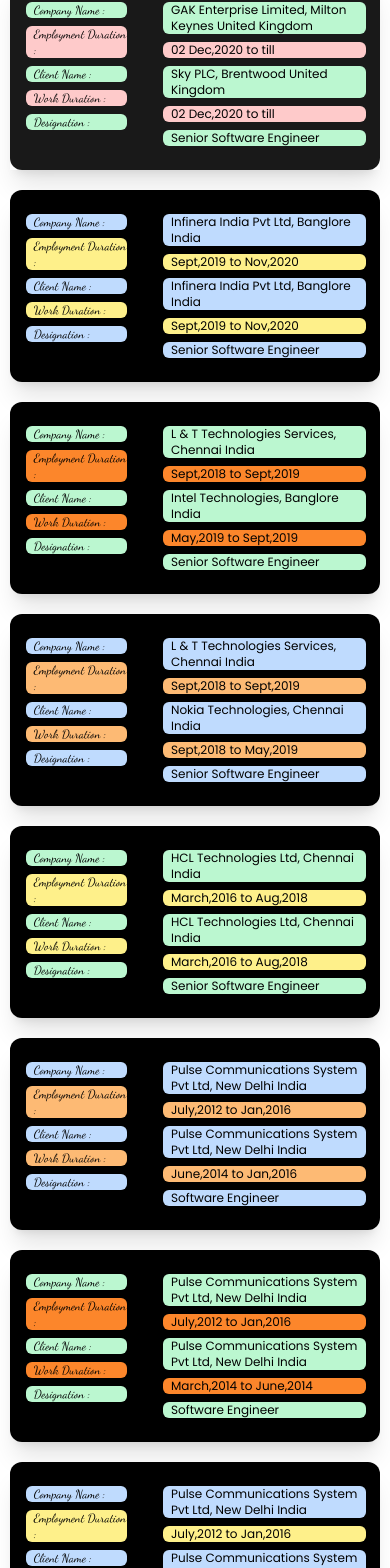
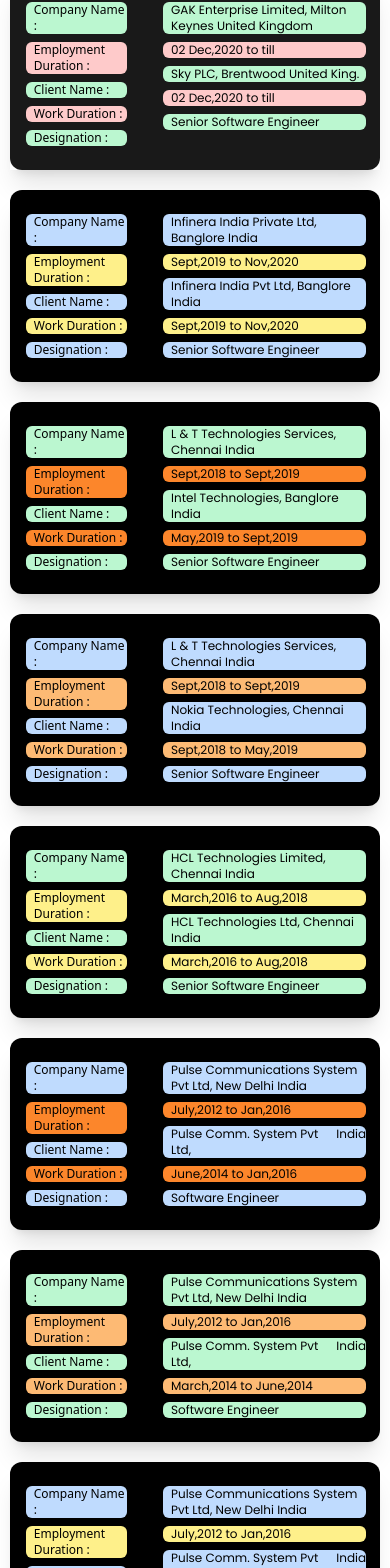
Before and after one commit to panchaldeepak49/KulPortfolio, a React (Vite) app: page / in a window 390 px wide. Shown: the part 3130-4698 px from the top of the page. Built offline with nearby package versions, Linux system fonts and the light colour scheme; a web font is replaced by a local one.

Commit message:
Updated code push

```diff
--- a/src/pages/WorkExp.jsx
+++ b/src/pages/WorkExp.jsx
@@ -33,17 +33,17 @@
     <div className='grid grid-cols-2 py-6 px-4 sm:px-10 shadow-xl
      bg-cover' data-aos="zoom-in" >
         <div className='w-[60%]'>
-         <p className='font-Dancing pl-2 text-xs sm:text-lg bg-green-200 rounded-md'>Company Name :</p>
-         <p className='font-Dancing mt-2  pl-2 text-xs sm:text-lg bg-red-200 rounded-md'>Employment Duration :</p>
-         <p className='font-Dancing mt-2 pl-2 text-xs sm:text-lg bg-green-200 rounded-md'>Client Name :</p>
-         <p className='font-Dancing mt-2 pl-2 text-xs sm:text-lg bg-red-200 rounded-md'>Work Duration :</p>
-         <p className='font-Dancing mt-2 pl-2 text-xs sm:text-lg bg-green-200 rounded-md'>Designation :</p>
+         <p className='sm:font-Dancing pl-2 text-xs sm:text-lg bg-green-200 rounded-md'>Company Name :</p>
+         <p className='sm:font-Dancing mt-2  pl-2 text-xs sm:text-lg bg-red-200 rounded-md'>Employment Duration :</p>
+         <p className='sm:font-Dancing mt-2 pl-2 text-xs sm:text-lg bg-green-200 rounded-md'>Client Name :</p>
+         <p className='sm:font-Dancing mt-2 pl-2 text-xs sm:text-lg bg-red-200 rounded-md'>Work Duration :</p>
+         <p className='sm:font-Dancing mt-2 pl-2 text-xs sm:text-lg bg-green-200 rounded-md'>Designation :</p>
         </div>
 
         <div className=' w-[120%] -ml-8 sm:-ml-32 '>
             <p className='font-Poppins pl-2 text-xs sm:text-lg bg-green-200 rounded-md'><span className='font-Poppins'>GAK Enterprise Limited</span>, Milton Keynes United Kingdom</p>
             <p className='font-Poppins pl-2 text-xs mt-2 sm:text-lg bg-red-200 rounded-md'>02 Dec,2020 to till</p>
-            <p className='font-Poppins pl-2 text-xs mt-2 sm:text-lg bg-green-200 rounded-md'><span className='font-Poppins'>Sky PLC</span>, Brentwood United Kingdom</p>
+            <p className='font-Poppins pl-2 text-xs mt-2 sm:text-lg bg-green-200 rounded-md'><span className='font-Poppins'>Sky PLC</span>, Brentwood United King.</p>
             <p className='font-Poppins pl-2 text-xs mt-2 sm:text-lg bg-red-200 rounded-md'>02 Dec,2020 to till</p>
             <p className='font-Poppins pl-2 text-xs mt-2 sm:text-lg bg-green-200 rounded-md'>Senior Software Engineer</p>
 
@@ -63,15 +63,15 @@
     <div className='grid grid-cols-2 bg-black w-[95%]  sm:w-[80%] rounded-xl  py-6 px-4 sm:px-10 shadow-xl
      bg-cover' data-aos="zoom-in" >
         <div className=' w-[60%]'>
-         <p className='font-Dancing pl-2 text-xs sm:text-lg bg-blue-200 rounded-md'>Company Name :</p>
-         <p className='font-Dancing mt-2 pl-2 text-xs sm:text-lg bg-yellow-200 rounded-md'>Employment Duration :</p>
-         <p className='font-Dancing mt-2 pl-2 text-xs sm:text-lg bg-blue-200 rounded-md'>Client Name :</p>
-         <p className='font-Dancing mt-2 pl-2 text-xs sm:text-lg bg-yellow-200 rounded-md'>Work Duration :</p>
-         <p className='font-Dancing mt-2 pl-2 text-xs sm:text-lg bg-blue-200 rounded-md'>Designation :</p>
+         <p className='sm:font-Dancing pl-2 text-xs sm:text-lg bg-blue-200 rounded-md'>Company Name :</p>
+         <p className='sm:font-Dancing mt-2 pl-2 text-xs sm:text-lg bg-yellow-200 rounded-md'>Employment Duration :</p>
+         <p className='sm:font-Dancing mt-2 pl-2 text-xs sm:text-lg bg-blue-200 rounded-md'>Client Name :</p>
+         <p className='sm:font-Dancing mt-2 pl-2 text-xs sm:text-lg bg-yellow-200 rounded-md'>Work Duration :</p>
+         <p className='sm:font-Dancing mt-2 pl-2 text-xs sm:text-lg bg-blue-200 rounded-md'>Designation :</p>
         </div>
 
         <div className=' w-[120%] -ml-8 sm:-ml-32 '>
-            <p className='font-Poppins pl-2 text-xs sm:text-lg bg-blue-200 rounded-md'><span className='font-Poppins '>Infinera India Pvt Ltd</span>, Banglore India</p>
+            <p className='font-Poppins pl-2 text-xs sm:text-lg bg-blue-200 rounded-md'><span className='font-Poppins '>Infinera India Private Ltd</span>, Banglore India</p>
             <p className='font-Poppins pl-2 mt-2 text-xs sm:text-lg bg-yellow-200 rounded-md'>Sept,2019 to Nov,2020 </p>
             <p className='font-Poppins pl-2 mt-2 text-xs sm:text-lg bg-blue-200 rounded-md'><span className='font-Poppins '>Infinera India Pvt Ltd</span>, Banglore India</p>
             <p className='font-Poppins pl-2 mt-2 text-xs sm:text-lg bg-yellow-200 rounded-md'>Sept,2019 to Nov,2020</p>
@@ -92,11 +92,11 @@
     <div className='grid grid-cols-2 bg-black w-[95%]  sm:w-[80%] rounded-xl  py-6 px-4 sm:px-10 shadow-xl
      bg-cover' data-aos="zoom-in" >
         <div className=' w-[60%]'>
-         <p className='font-Dancing pl-2  text-xs sm:text-lg bg-green-200 rounded-md'>Company Name :</p>
-         <p className='font-Dancing mt-2 pl-2 text-xs sm:text-lg bg-[#fc862b] rounded-md'>Employment Duration :</p>
-         <p className='font-Dancing mt-2 pl-2 text-xs sm:text-lg bg-green-200 rounded-md'>Client Name :</p>
-         <p className='font-Dancing mt-2 pl-2 text-xs sm:text-lg bg-[#fc862b] rounded-md'>Work Duration :</p>
-         <p className='font-Dancing mt-2 pl-2 text-xs sm:text-lg bg-green-200 rounded-md'>Designation :</p>
+         <p className='sm:font-Dancing pl-2  text-xs sm:text-lg bg-green-200 rounded-md'>Company Name :</p>
+         <p className='sm:font-Dancing mt-2 pl-2 text-xs sm:text-lg bg-[#fc862b] rounded-md'>Employment Duration :</p>
+         <p className='sm:font-Dancing mt-2 pl-2 text-xs sm:text-lg bg-green-200 rounded-md'>Client Name :</p>
+         <p className='sm:font-Dancing mt-2 pl-2 text-xs sm:text-lg bg-[#fc862b] rounded-md'>Work Duration :</p>
+         <p className='sm:font-Dancing mt-2 pl-2 text-xs sm:text-lg bg-green-200 rounded-md'>Designation :</p>
         </div>
 
         <div className=' w-[120%] -ml-8 sm:-ml-32 '>
@@ -120,11 +120,11 @@
     <div className='grid grid-cols-2 bg-black w-[95%]  sm:w-[80%] rounded-xl  py-6 px-4 sm:px-10 shadow-xl
      bg-cover' data-aos="zoom-in" >
         <div className=' w-[60%]'>
-         <p className='font-Dancing pl-2  text-xs sm:text-lg bg-blue-200 rounded-md'>Company Name :</p>
-         <p className='font-Dancing mt-2 pl-2 text-xs sm:text-lg bg-orange-300 rounded-md'>Employment Duration :</p>
-         <p className='font-Dancing mt-2 pl-2 font-Syne text-xs sm:text-lg bg-blue-200 rounded-md'>Client Name :</p>
-         <p className='font-Dancing mt-2 pl-2 text-xs sm:text-lg bg-orange-300 rounded-md'>Work Duration :</p>
-         <p className='font-Dancing mt-2 pl-2 text-xs sm:text-lg bg-blue-200 rounded-md'>Designation :</p>
+         <p className='sm:font-Dancing pl-2  text-xs sm:text-lg bg-blue-200 rounded-md'>Company Name :</p>
+         <p className='sm:font-Dancing mt-2 pl-2 text-xs sm:text-lg bg-orange-300 rounded-md'>Employment Duration :</p>
+         <p className='sm:font-Dancing mt-2 pl-2 font-Syne text-xs sm:text-lg bg-blue-200 rounded-md'>Client Name :</p>
+         <p className='sm:font-Dancing mt-2 pl-2 text-xs sm:text-lg bg-orange-300 rounded-md'>Work Duration :</p>
+         <p className='sm:font-Dancing mt-2 pl-2 text-xs sm:text-lg bg-blue-200 rounded-md'>Designation :</p>
         </div>
 
         <div className=' w-[120%] -ml-8 sm:-ml-32 '>
@@ -147,15 +147,15 @@
     <div className='grid grid-cols-2 bg-black w-[95%]  sm:w-[80%] rounded-xl  py-6 px-4 sm:px-10 shadow-xl
      bg-cover' data-aos="zoom-in" >
         <div className=' w-[60%]'>
-         <p className='font-Dancing pl-2  text-xs sm:text-lg bg-green-200 rounded-md'>Company Name :</p>
-         <p className='font-Dancing mt-2 pl-2 text-xs sm:text-lg bg-yellow-200 rounded-md'>Employment Duration :</p>
-         <p className='font-Dancing mt-2 pl-2 font-Syne text-xs sm:text-lg bg-green-200 rounded-md'>Client Name :</p>
-         <p className='font-Dancing mt-2 pl-2 text-xs sm:text-lg bg-yellow-200 rounded-md'>Work Duration :</p>
-         <p className='font-Dancing mt-2 pl-2 text-xs sm:text-lg bg-green-200 rounded-md'>Designation :</p>
+         <p className='sm:font-Dancing pl-2  text-xs sm:text-lg bg-green-200 rounded-md'>Company Name :</p>
+         <p className='sm:font-Dancing mt-2 pl-2 text-xs sm:text-lg bg-yellow-200 rounded-md'>Employment Duration :</p>
+         <p className='sm:font-Dancing mt-2 pl-2 font-Syne text-xs sm:text-lg bg-green-200 rounded-md'>Client Name :</p>
+         <p className='sm:font-Dancing mt-2 pl-2 text-xs sm:text-lg bg-yellow-200 rounded-md'>Work Duration :</p>
+         <p className='sm:font-Dancing mt-2 pl-2 text-xs sm:text-lg bg-green-200 rounded-md'>Designation :</p>
         </div>
 
         <div className=' w-[120%] -ml-8 sm:-ml-32 '>
-            <p className='font-Poppins pl-2 text-xs sm:text-lg bg-green-200 rounded-md'><span className='font-Poppins '>HCL Technologies Ltd</span>, Chennai India</p>
+            <p className='font-Poppins pl-2 text-xs sm:text-lg bg-green-200 rounded-md'><span className='font-Poppins '>HCL Technologies Limited</span>, Chennai India</p>
             <p className='font-Poppins pl-2 mt-2 text-xs sm:text-lg bg-yellow-200 rounded-md'>March,2016 to Aug,2018 </p>
             <p className='font-Poppins pl-2 mt-2 text-xs sm:text-lg bg-green-200 rounded-md'><span className='font-Poppins '>HCL Technologies Ltd</span>, Chennai India</p>
             <p className='font-Poppins pl-2 mt-2 text-xs sm:text-lg bg-yellow-200 rounded-md'>March,2016 to Aug,2018 </p>
@@ -173,18 +173,18 @@
     <div className='grid grid-cols-2 bg-black w-[95%]  sm:w-[80%] rounded-xl  py-6 px-4 sm:px-10 shadow-xl
      bg-cover' data-aos="zoom-in" >
         <div className=' w-[60%]'>
-         <p className='font-Dancing pl-2  text-xs sm:text-lg bg-blue-200 rounded-md'>Company Name :</p>
-         <p className='font-Dancing mt-2 pl-2 text-xs sm:text-lg bg-orange-300 rounded-md'>Employment Duration :</p>
-         <p className='font-Dancing mt-2 pl-2 font-Syne text-xs sm:text-lg bg-blue-200 rounded-md'>Client Name :</p>
-         <p className='font-Dancing mt-2 pl-2 text-xs sm:text-lg bg-orange-300 rounded-md'>Work Duration :</p>
-         <p className='font-Dancing mt-2 pl-2 text-xs sm:text-lg bg-blue-200 rounded-md'>Designation :</p>
+         <p className='sm:font-Dancing pl-2  text-xs sm:text-lg bg-blue-200 rounded-md'>Company Name :</p>
+         <p className='sm:font-Dancing mt-2 pl-2 text-xs sm:text-lg bg-[#fc862b] rounded-md'>Employment Duration :</p>
+         <p className='sm:font-Dancing mt-2 pl-2 font-Syne text-xs sm:text-lg bg-blue-200 rounded-md'>Client Name :</p>
+         <p className='sm:font-Dancing mt-2 pl-2 text-xs sm:text-lg bg-[#fc862b] rounded-md'>Work Duration :</p>
+         <p className='sm:font-Dancing mt-2 pl-2 text-xs sm:text-lg bg-blue-200 rounded-md'>Designation :</p>
         </div>
 
         <div className=' w-[120%] -ml-8 sm:-ml-32 '>
             <p className='font-Poppins pl-2 text-xs sm:text-lg bg-blue-200 rounded-md'><span className='font-Poppins '>Pulse Communications System Pvt Ltd</span>, New Delhi India</p>
-            <p className='font-Poppins pl-2 mt-2 text-xs sm:text-lg bg-orange-300 rounded-md'>July,2012 to Jan,2016 </p>
-            <p className='font-Poppins pl-2 mt-2 text-xs sm:text-lg bg-blue-200 rounded-md'><span className='font-Poppins '>Pulse Communications System Pvt Ltd</span>, New Delhi India</p>
-            <p className='font-Poppins pl-2 mt-2 text-xs sm:text-lg bg-orange-300 rounded-md'>June,2014 to Jan,2016 </p>
+            <p className='font-Poppins pl-2 mt-2 text-xs sm:text-lg bg-[#fc862b] rounded-md'>July,2012 to Jan,2016 </p>
+            <p className='font-Poppins pl-2 mt-2 text-xs sm:text-lg bg-blue-200 rounded-md flex'><span className='font-Poppins '>Pulse Comm. System Pvt Ltd,</span><span className='hidden sm:block ml-1'>New Delhi &nbsp;</span> India</p>
+            <p className='font-Poppins pl-2 mt-2 text-xs sm:text-lg bg-[#fc862b] rounded-md'>June,2014 to Jan,2016 </p>
             <p className='font-Poppins pl-2 mt-2 text-xs sm:text-lg bg-blue-200 rounded-md'>Software Engineer</p>
             { window.innerWidth > 600 ?
             <Button text={'Know more'}></Button>
@@ -199,18 +199,18 @@
     <div className='grid grid-cols-2 bg-black w-[95%]   sm:w-[80%] rounded-xl  py-6 px-4 sm:px-10 shadow-xl
      bg-cover' data-aos="zoom-in" >
         <div className=' w-[60%]'>
-         <p className='font-Dancing pl-2  text-xs sm:text-lg bg-green-200 rounded-md'>Company Name :</p>
-         <p className='font-Dancing mt-2 pl-2 text-xs sm:text-lg bg-[#fc862b] rounded-md'>Employment Duration :</p>
-         <p className='font-Dancing mt-2 pl-2 text-xs sm:text-lg bg-green-200 rounded-md'>Client Name :</p>
-         <p className='font-Dancing mt-2 pl-2 text-xs sm:text-lg bg-[#fc862b] rounded-md'>Work Duration :</p>
-         <p className='font-Dancing mt-2 pl-2 text-xs sm:text-lg bg-green-200 rounded-md'>Designation :</p>
+         <p className='sm:font-Dancing pl-2  text-xs sm:text-lg bg-green-200 rounded-md'>Company Name :</p>
+         <p className='sm:font-Dancing mt-2 pl-2 text-xs sm:text-lg bg-orange-300 rounded-md'>Employment Duration :</p>
+         <p className='sm:font-Dancing mt-2 pl-2 text-xs sm:text-lg bg-green-200 rounded-md'>Client Name :</p>
+         <p className='sm:font-Dancing mt-2 pl-2 text-xs sm:text-lg bg-orange-300 rounded-md'>Work Duration :</p>
+         <p className='sm:font-Dancing mt-2 pl-2 text-xs sm:text-lg bg-green-200 rounded-md'>Designation :</p>
         </div>
 
         <div className=' w-[120%] -ml-8 sm:-ml-32 '>
             <p className='font-Poppins pl-2 text-xs sm:text-lg bg-green-200 rounded-md'><span className='font-Poppins '>Pulse Communications System Pvt Ltd</span>, New Delhi India</p>
-            <p className='font-Poppins pl-2 mt-2 text-xs sm:text-lg bg-[#fc862b] rounded-md'>July,2012 to Jan,2016 </p>
-            <p className='font-Poppins pl-2 mt-2 text-xs sm:text-lg bg-green-200 rounded-md'><span className='font-Poppins '>Pulse Communications System Pvt Ltd</span>, New Delhi India</p>
-            <p className='font-Poppins pl-2 mt-2 text-xs sm:text-lg bg-[#fc862b] rounded-md'>March,2014 to June,2014 </p>
+            <p className='font-Poppins pl-2 mt-2 text-xs sm:text-lg bg-orange-300 rounded-md'>July,2012 to Jan,2016 </p>
+            <p className='font-Poppins pl-2 mt-2 text-xs sm:text-lg bg-green-200 rounded-md flex'><span className='font-Poppins '>Pulse Comm. System Pvt Ltd,</span><span className='hidden sm:block ml-1'>New Delhi &nbsp;</span>India</p>
+            <p className='font-Poppins pl-2 mt-2 text-xs sm:text-lg bg-orange-300 rounded-md'>March,2014 to June,2014 </p>
             <p className='font-Poppins pl-2 mt-2 text-xs sm:text-lg bg-green-200 rounded-md'>Software Engineer</p>
             { window.innerWidth > 600 ?
             <Button text={'Know more'}></Button>
@@ -225,17 +225,17 @@
     <div className='grid grid-cols-2 bg-black w-[95%]  sm:w-[80%] rounded-xl  py-6 px-4 sm:px-10 shadow-xl
      bg-cover' data-aos="zoom-in" >
         <div className=' w-[60%]'>
-         <p className='font-Dancing pl-2  text-xs sm:text-lg bg-blue-200 rounded-md'>Company Name :</p>
-         <p className='font-Dancing mt-2 pl-2 text-xs sm:text-lg bg-yellow-200 rounded-md'>Employment Duration :</p>
-         <p className='font-Dancing mt-2 pl-2 text-xs sm:text-lg bg-blue-200 rounded-md'>Client Name :</p>
-         <p className='font-Dancing mt-2 pl-2 text-xs sm:text-lg bg-yellow-200 rounded-md'>Work Duration :</p>
-         <p className='font-Dancing mt-2 pl-2 text-xs sm:text-lg bg-blue-200 rounded-md'>Designation :</p>
+         <p className='sm:font-Dancing pl-2  text-xs sm:text-lg bg-blue-200 rounded-md'>Company Name :</p>
+         <p className='sm:font-Dancing mt-2 pl-2 text-xs sm:text-lg bg-yellow-200 rounded-md'>Employment Duration :</p>
+         <p className='sm:font-Dancing mt-2 pl-2 text-xs sm:text-lg bg-blue-200 rounded-md'>Client Name :</p>
+         <p className='sm:font-Dancing mt-2 pl-2 text-xs sm:text-lg bg-yellow-200 rounded-md'>Work Duration :</p>
+         <p className='sm:font-Dancing mt-2 pl-2 text-xs sm:text-lg bg-blue-200 rounded-md'>Designation :</p>
         </div>
 
         <div className=' w-[120%] -ml-8 sm:-ml-32 '>
             <p className='font-Poppins pl-2 text-xs sm:text-lg bg-blue-200 rounded-md'><span className='font-Poppins '>Pulse Communications System Pvt Ltd</span>, New Delhi India</p>
             <p className='font-Poppins pl-2 mt-2 text-xs sm:text-lg bg-yellow-200 rounded-md'>July,2012 to Jan,2016 </p>
-            <p className='font-Poppins pl-2 mt-2 text-xs sm:text-lg bg-blue-200 rounded-md'><span className='font-Poppins font'>Pulse Communications System Pvt Ltd</span>, New Delhi India</p>
+            <p className='font-Poppins pl-2 mt-2 text-xs sm:text-lg bg-blue-200 rounded-md flex'><span className='font-Poppins font'>Pulse Comm. System Pvt Ltd,</span><span className='hidden sm:block ml-1'>New Delhi &nbsp;</span> India</p>
             <p className='font-Poppins pl-2 mt-2 text-xs sm:text-lg bg-yellow-200 rounded-md'>July,2012 to March,2014 </p>
             <p className='font-Poppins pl-2 mt-2 text-xs sm:text-lg bg-blue-200 rounded-md'>Software Engineer</p>
             { window.innerWidth > 600 ?
```
